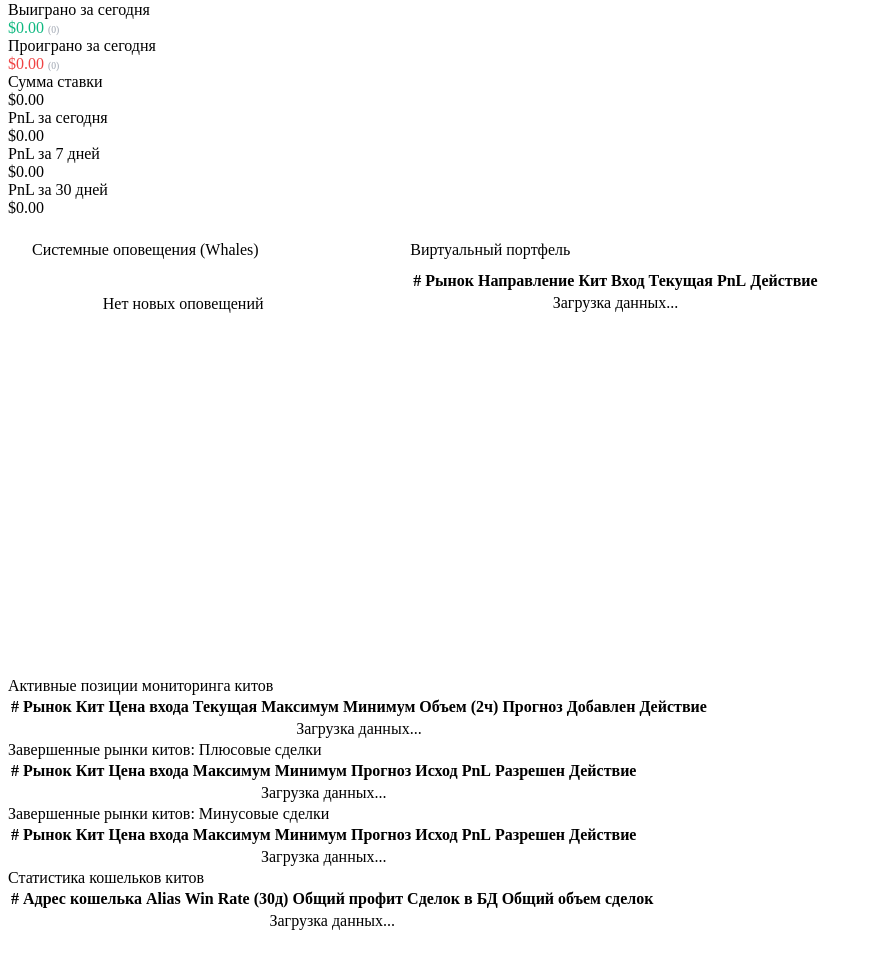
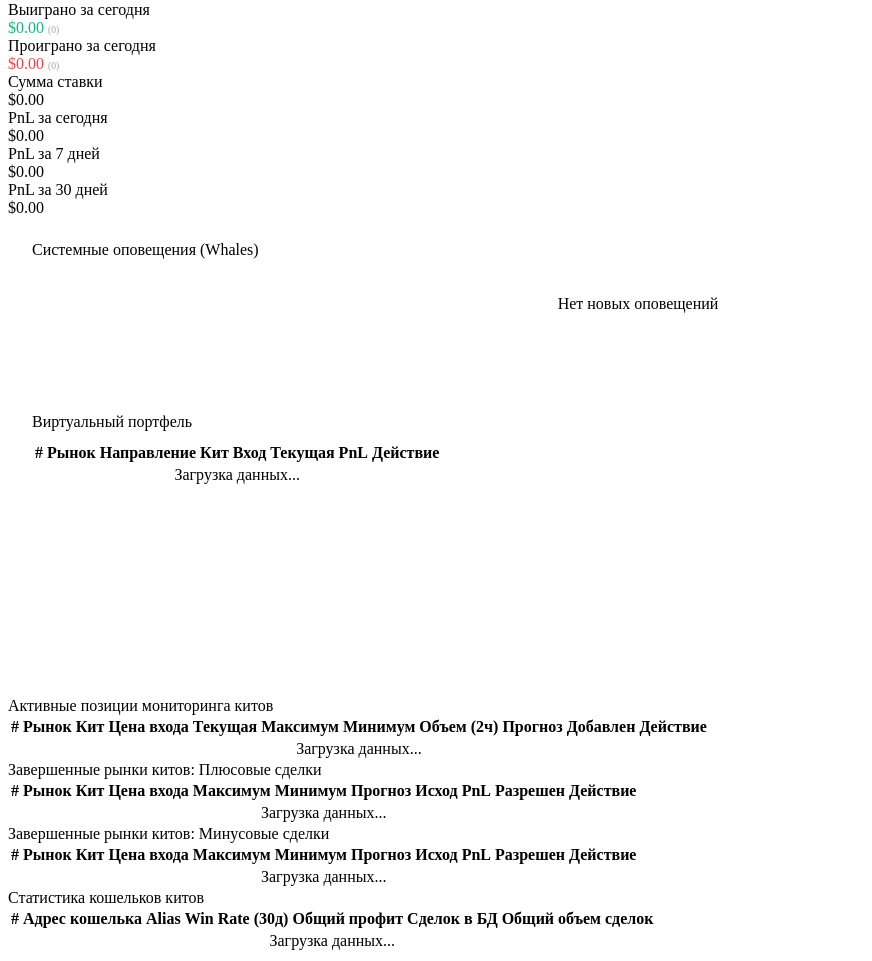
Before and after one commit to orlovRoman/polimarket, a Python web app: template web/templates/whale.html in a window 1280 px wide. Shown: the part 361-1322 px from the top of the page, without its empty margins (0-872 px from the left). Before the commit the page ends 1291 px from the top, so only its background shows below. Run offline with Jinja, Linux system fonts and the light colour scheme; the template is opened without the code that fills it, so the values that code supplies are empty.

Commit message:
fix: change virtual portfolio layout from grid to stacked full-width to prevent drifting

```diff
--- a/web/templates/whale.html
+++ b/web/templates/whale.html
@@ -168,8 +168,8 @@
     </div>
 </div>
 
-<div style="display: grid; grid-template-columns: 1fr 2.5fr; gap: 24px; margin-bottom: 32px;">
-    <div class="chart-card" style="display: flex; flex-direction: column; height: 380px; padding: 24px;">
+<div style="display: flex; flex-direction: column; gap: 32px; margin-bottom: 32px;">
+    <div class="chart-card" style="display: flex; flex-direction: column; max-height: 400px; padding: 24px;">
         <div class="chart-title" style="margin-bottom: 16px;">Системные оповещения (Whales)</div>
         <div id="system-alerts-container" style="flex: 1; overflow-y: auto; padding-right: 4px;">
             <div id="system-alerts-list" style="display: flex; flex-direction: column; gap: 10px;">
@@ -177,9 +177,9 @@
             </div>
         </div>
     </div>
-    <div class="table-card" style="height: 380px; margin-bottom: 0; display: flex; flex-direction: column; padding: 24px;">
+    <div class="table-card" style="margin-bottom: 0; display: flex; flex-direction: column; padding: 24px;">
         <div class="table-title" style="margin-bottom: 10px;">Виртуальный портфель</div>
-        <div class="table-wrapper" style="min-height: 200px; max-height: 300px; margin-top: 0; overflow-y: auto;">
+        <div class="table-wrapper" style="min-height: 200px; max-height: 400px; margin-top: 0; overflow-y: auto;">
             <table>
                 <thead>
                     <tr>
```
